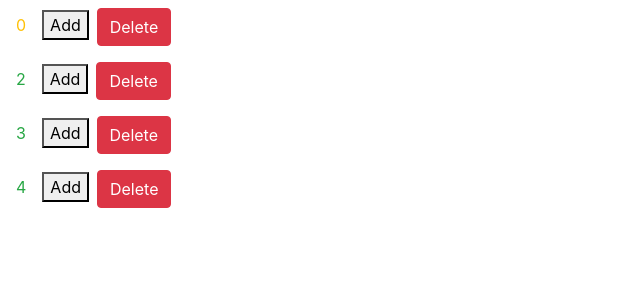
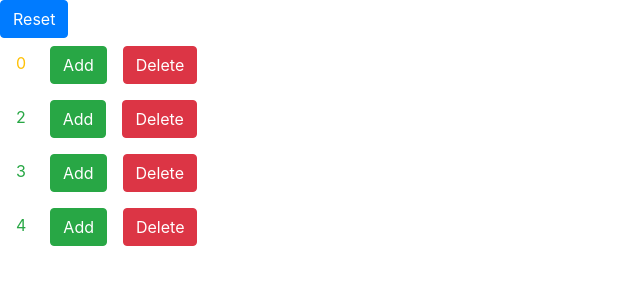
Before and after one commit to SidnevIgor/api-buddy-react, a React (Create React App) app: page / in a window 1280 px wide. Shown: the top 300 px of the page, without its empty margins (0-640 px from the left). Built offline with nearby package versions, Linux system fonts and the light colour scheme.

Commit message:
reset brn enabled

```diff
--- a/src/components/counter.jsx
+++ b/src/components/counter.jsx
@@ -7,8 +7,8 @@ export default class Counter extends Component {
     return (
       <div>
         <span className= {textClass}>{this.props.counter.value}</span>
-        <button onClick = {() =>
-        this.props.onIncrement(this.props.counter) }>Add</button>
+        <button className="btn btn-success m-2" onClick = {() =>
+        this.props.onIncrement(this.props.counter)}>Add</button>
         <button className="btn btn-danger m-2" onClick={() => this.props.onDelete(this.props.counter.id)}>Delete</button>
       </div>
     );
--- a/src/components/counters.jsx
+++ b/src/components/counters.jsx
@@ -13,12 +13,12 @@ export default class Counters extends Component {
   render() {
     return (
       <div>
+        <button className="btn btn-primary" onClick={() => this.handleReset()}>Reset</button>
         { this.state.counters.map(counter => {
           return (
             <Counter key={counter.id} counter={counter}
               onDelete={this.handleDelete}
-              onIncrement={this.increment}/>
-          )
+              onIncrement={this.handleIncrement}/>)
         })}
       </div>
     );
@@ -28,7 +28,19 @@ export default class Counters extends Component {
       counters: this.state.counters.filter((counter) => counter.id !== counterId)
     });
   }
-  increment = (counter) => {
-    console.log(counter);
+  handleIncrement = (counter) => {
+    let counters = [...this.state.counters];
+    let index = counters.findIndex((item) => item.id === counter.id);
+    counters[index] = {...counter};
+    counters[index].value++;
+    this.setState({counters});
+  }
+  handleReset = () => {
+    let counters = [...this.state.counters];
+    counters = counters.map((counter) => {
+      counter.value=0;
+      return counter;
+    });
+    this.setState({counters});
   }
 }
```
